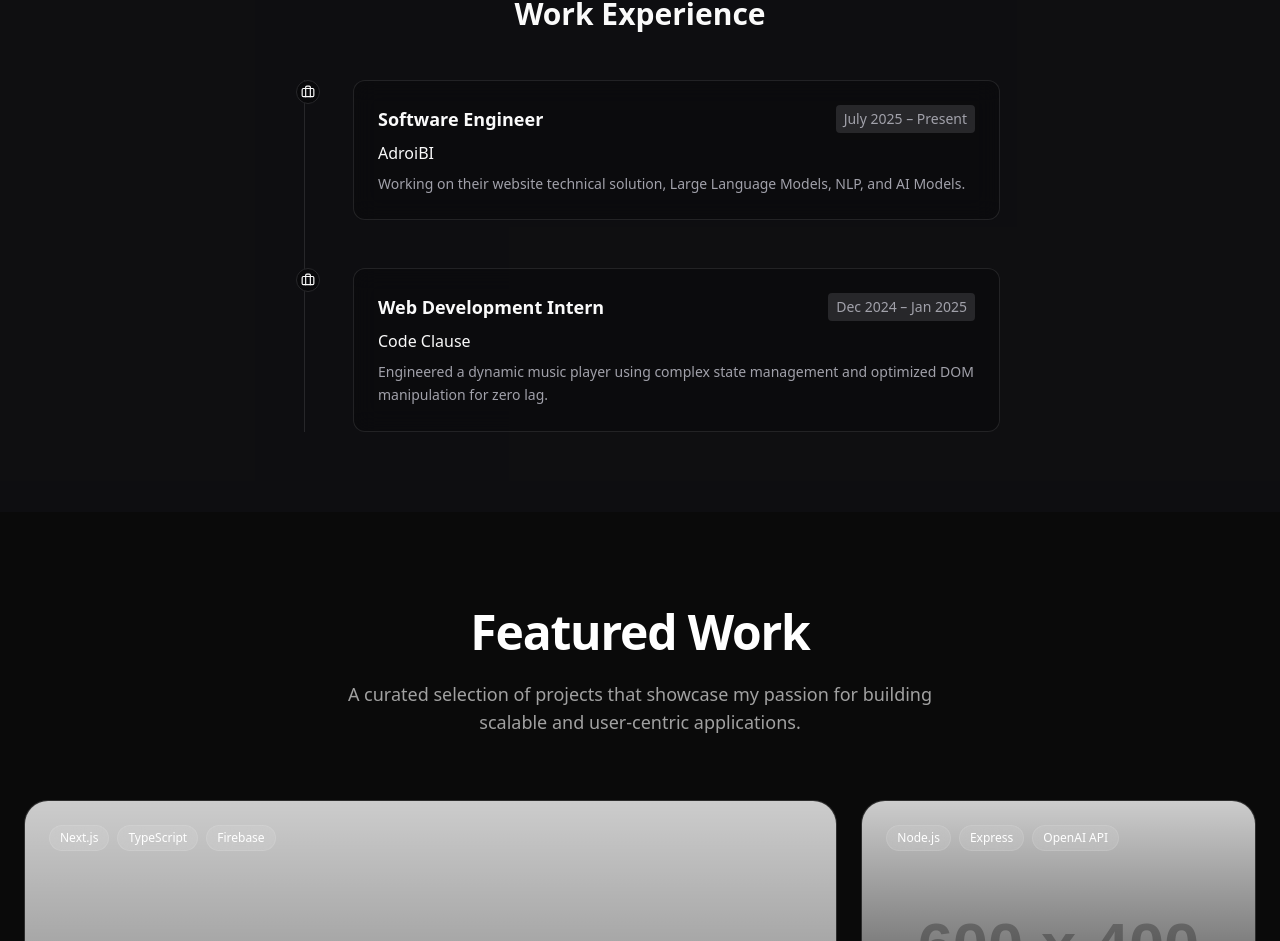
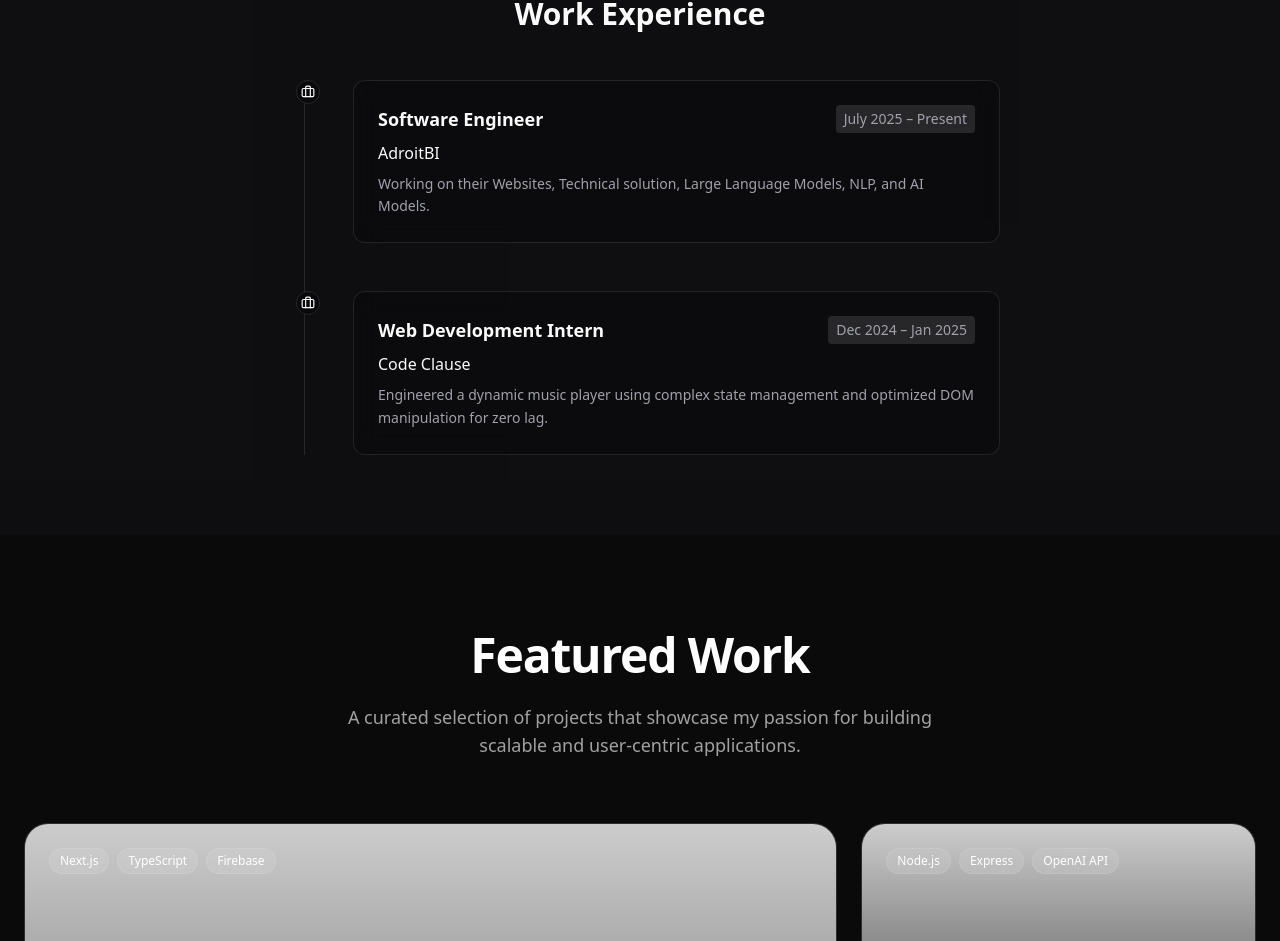
Before and after one commit to Akashat-02-Dev/portfolio, a Next.js app: page / in a window 1280 px wide. Shown: the part 1806-2747 px from the top of the page. Built offline with nearby package versions, Linux system fonts and the light colour scheme.

Commit message:
chore: update resume and experience details

```diff
--- a/src/data.ts
+++ b/src/data.ts
@@ -19,11 +19,11 @@ export const DATA = {
   experience: [
     {
       role: "Software Engineer",
-      company: "AdroiBI",
+      company: "AdroitBI",
       location: "Remote",
       date: "July 2025 – Present",
       achievement:
-        "Working on their website technical solution, Large Language Models, NLP, and AI Models.",
+        "Working on their Websites, Technical solution, Large Language Models, NLP, and AI Models.",
     },
     {
       role: "Web Development Intern",
```
Also changed, not shown: 1 other file (tests, documents, lock files or other folders).
